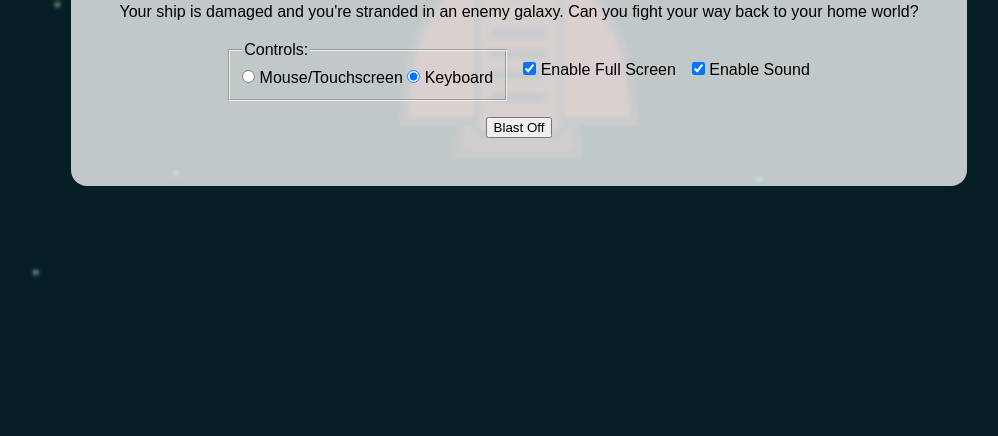
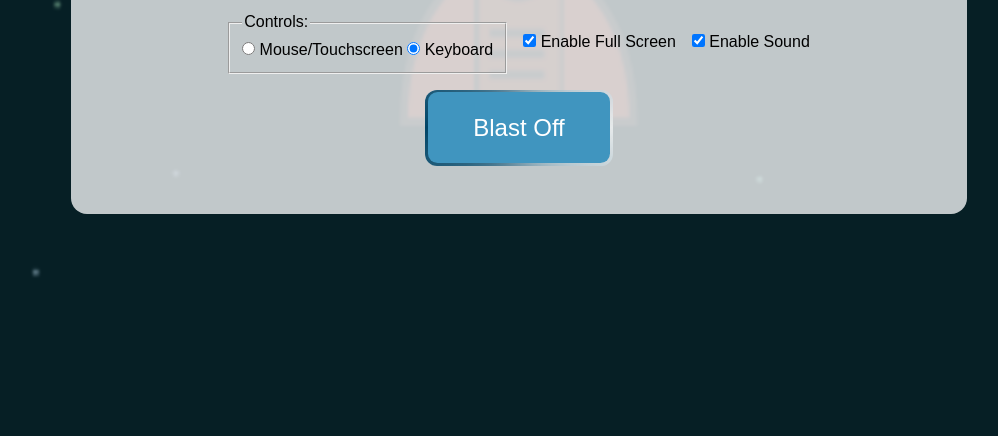
Before and after one commit to Paul-Hebert/space-game, a website with bundled scripts: page index.html in a window 1280 px wide. Shown: the part 361-797 px from the top of the page, without its empty margins (121-1119 px from the left). Built offline with nearby package versions, Linux system fonts and the light colour scheme; files whose address does not match are found by name.

Commit message:
Experimental button styles

```diff
--- a/index.html
+++ b/index.html
@@ -4,6 +4,7 @@
     <title>Spaceship Game</title>
     <script type="module" src="/scripts/index.js"></script>
     <link rel="stylesheet" href="/styles/index.css" />
+    <link rel="stylesheet" href="/styles/button.css" />
   </head>
   <body>
     <div class="game">
--- /dev/null
+++ b/styles/button.css
@@ -0,0 +1,48 @@
+button {
+  appearance: none;
+  border: none;
+  position: relative;
+  padding: 1.5rem 3rem;
+  font-size: 1.5em;
+  border-radius: 0.5em;
+  overflow: hidden;
+  background: none;
+  display: grid;
+  place-items: center;
+  z-index: 1;
+  background: inherit;
+  color: #fff;
+  cursor: pointer;
+}
+
+button::before {
+  content: "";
+  position: absolute;
+  z-index: -2;
+  left: -50%;
+  width: 200%;
+  aspect-ratio: 1;
+  background-repeat: no-repeat;
+  background-position: 0 0;
+  background-image: conic-gradient(
+    transparent,
+    hsl(200, 100%, 20%),
+    transparent
+  );
+  animation: rotate 4s linear infinite;
+}
+
+button::after {
+  content: "";
+  position: absolute;
+  z-index: -1;
+  inset: 0.1em;
+  background: hsl(200, 50%, 50%);
+  border-radius: 0.4em;
+}
+
+@keyframes rotate {
+  100% {
+    transform: rotate(1turn);
+  }
+}
```
